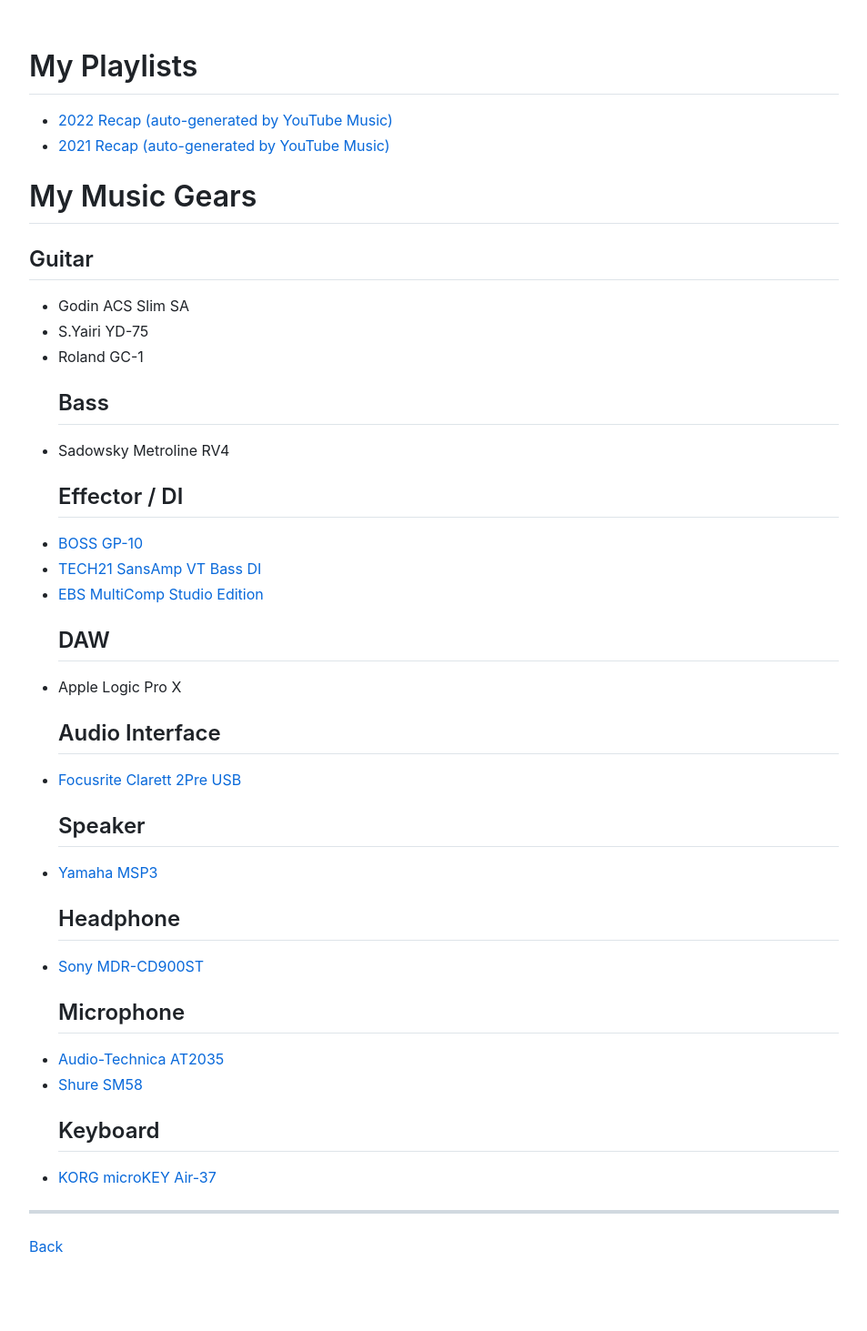
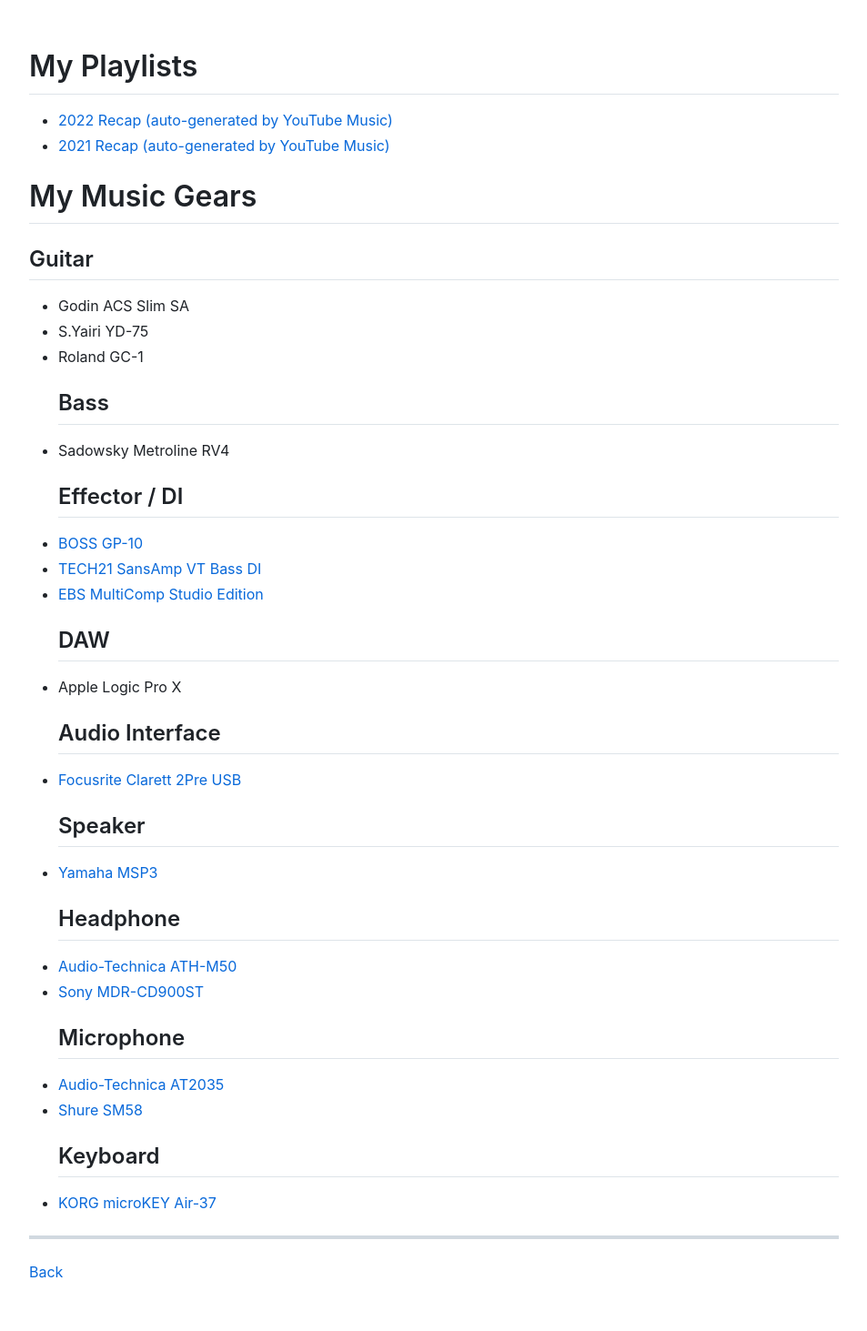
Before and after one commit to sankichi92/sankichi.net, a Jekyll site: the page built from music.md, in a window 1280 px wide. Shown: the whole page at 91% size, without its empty margins (163-1116 px from the left). Built offline with Jekyll 4.4.1, drawn with Linux system fonts in a browser that asks for light colours; nearby versions of some CDN libraries; our own code applies the rules of GitHub Pages for plain Markdown files; before the commit the page ends 1435 px from its top, so only the background shows below that.

Commit message:
Add ATH-M50 to music gears

```diff
--- a/_data/music-gears.yml
+++ b/_data/music-gears.yml
@@ -43,6 +43,9 @@
 
 - category: Headphone
   items:
+    - maker: Audio-Technica
+      name: ATH-M50
+      asin: B07662ZD8J
     - maker: Sony
       name: MDR-CD900ST
       asin: B000UPEJCU
```
